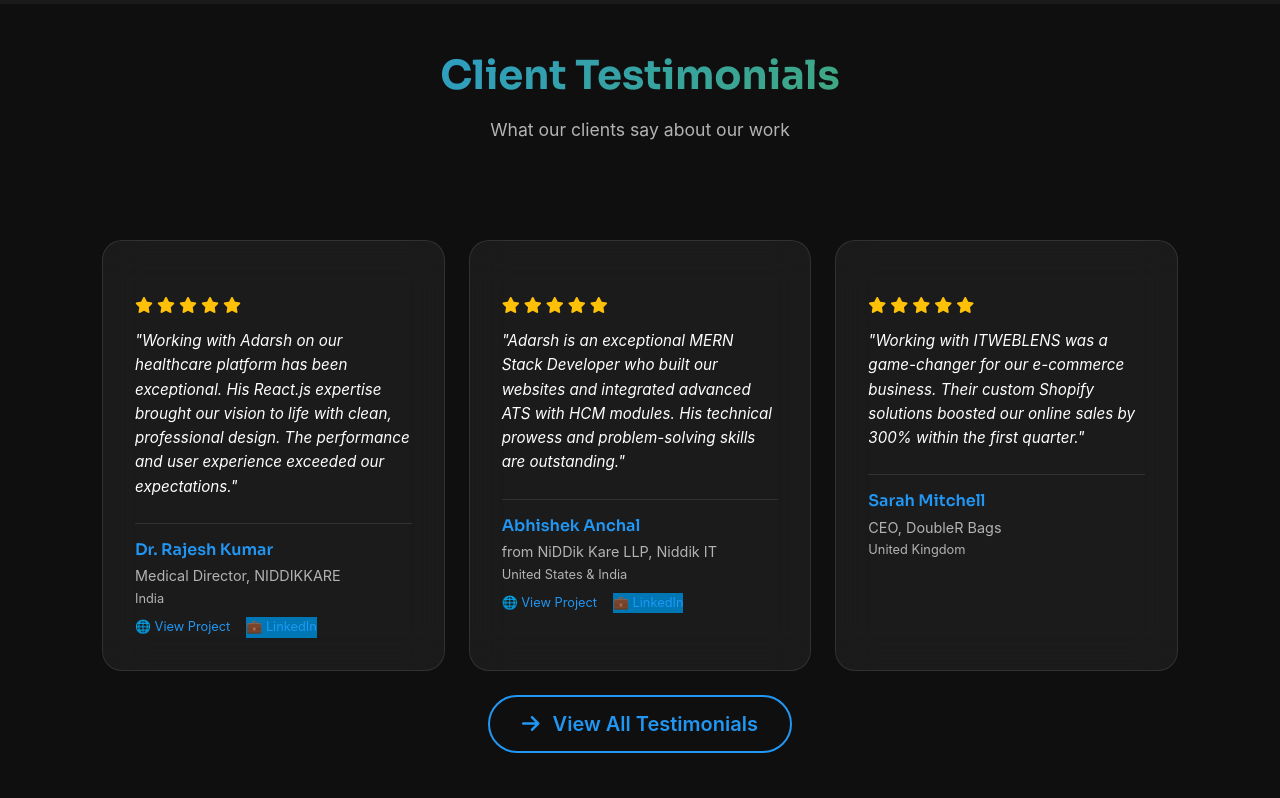
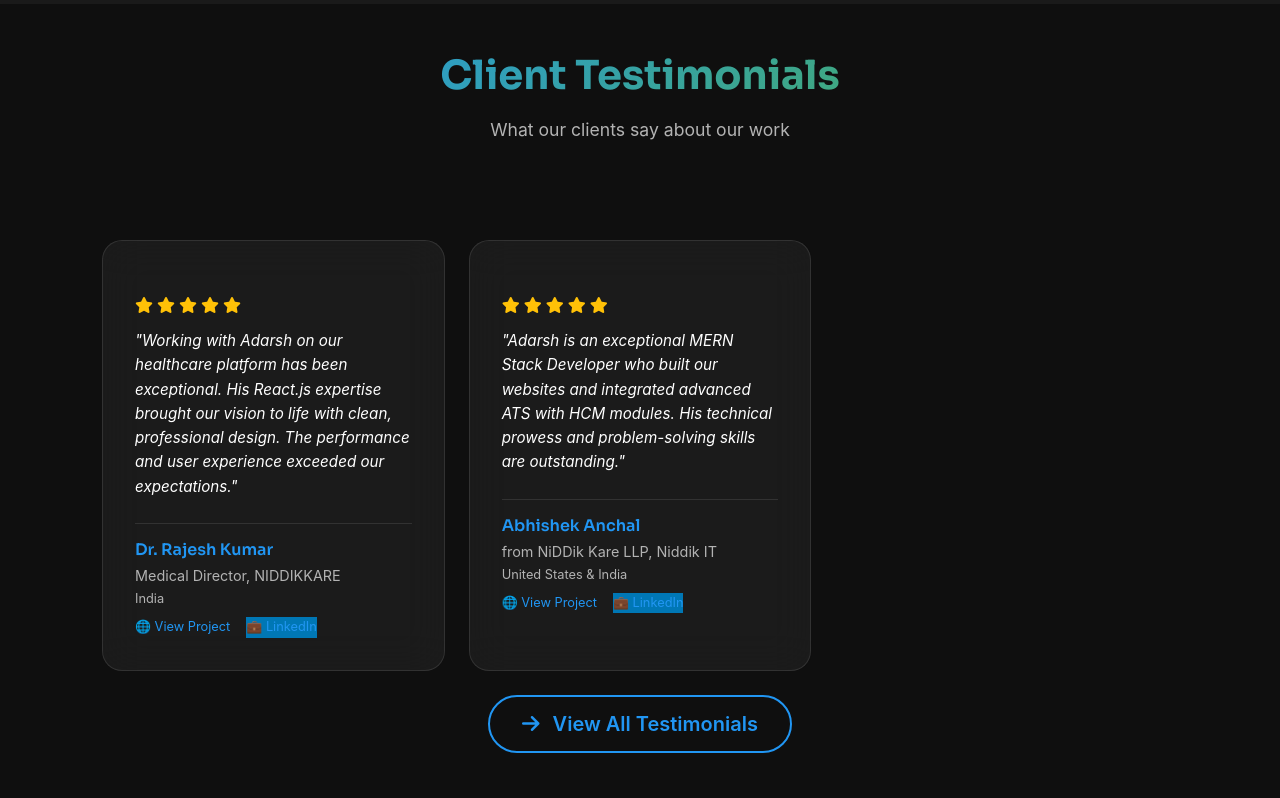
Before and after one commit to adarshtiwari1998/ITWebLens_layout_revamp, a Flask app: page /portfolio in a window 1280 px wide. Shown: the part 4134-4932 px from the top of the page. Run offline with Flask 3, Linux system fonts and the light colour scheme.

Commit message:
Update project setup to include database support and remove old content
Adds PostgreSQL support to the project configuration and removes a testimonial block from the portfolio template.

Replit-Commit-Author: Agent
Replit-Commit-Session-Id: fe7044e9-d505-4457-b61b-aa4e067265f2
Replit-Commit-Checkpoint-Type: full_checkpoint
Replit-Commit-Screenshot-Url: https://storage.googleapis.com/screenshot-production-us-central1/44f307c1-0743-4146-b09e-6f80b8e9ca36/fe7044e9-d505-4457-b61b-aa4e067265f2/tapVgVV

```diff
--- a/templates/portfolio.html
+++ b/templates/portfolio.html
@@ -99,27 +99,6 @@
                     </div>
                 </div>
             </div>
-            <div class="col-lg-4 mb-4" data-aos="fade-up" data-aos-delay="300">
-                <div class="testimonial-card">
-                    <div class="testimonial-content">
-                        <div class="stars">
-                            <i class="fas fa-star"></i>
-                            <i class="fas fa-star"></i>
-                            <i class="fas fa-star"></i>
-                            <i class="fas fa-star"></i>
-                            <i class="fas fa-star"></i>
-                        </div>
-                        <p>"Working with ITWEBLENS was a game-changer for our e-commerce business. Their custom Shopify solutions boosted our online sales by 300% within the first quarter."</p>
-                    </div>
-                    <div class="testimonial-author">
-                        <div class="author-info">
-                            <h6>Sarah Mitchell</h6>
-                            <span>CEO, DoubleR Bags</span>
-                            <small>United Kingdom</small>
-                        </div>
-                    </div>
-                </div>
-            </div>
         </div>
         <div class="row">
             <div class="col-12 text-center" data-aos="fade-up">
```
Also changed, not shown: attached_assets/image_1756149638278.png (added), 1 other file.
